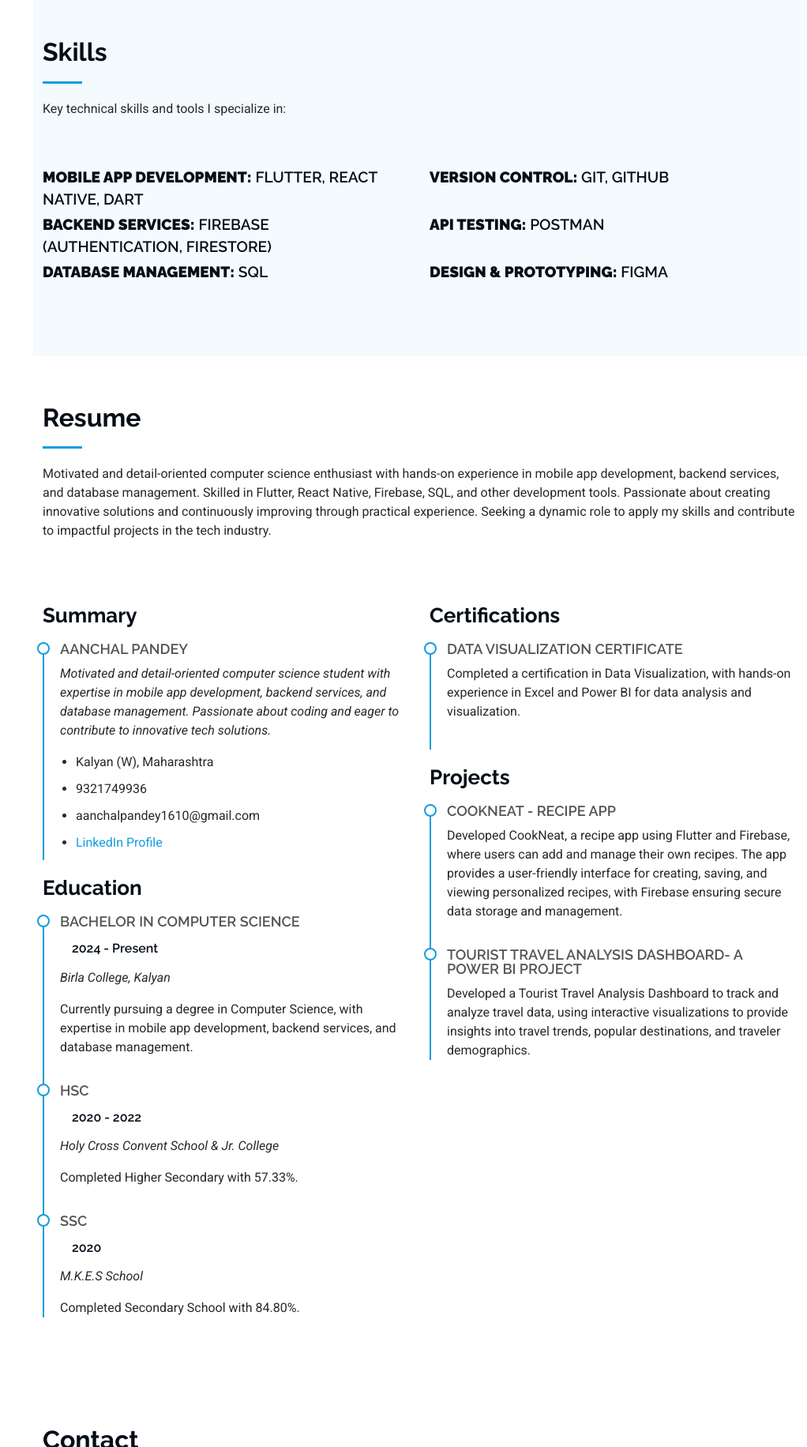
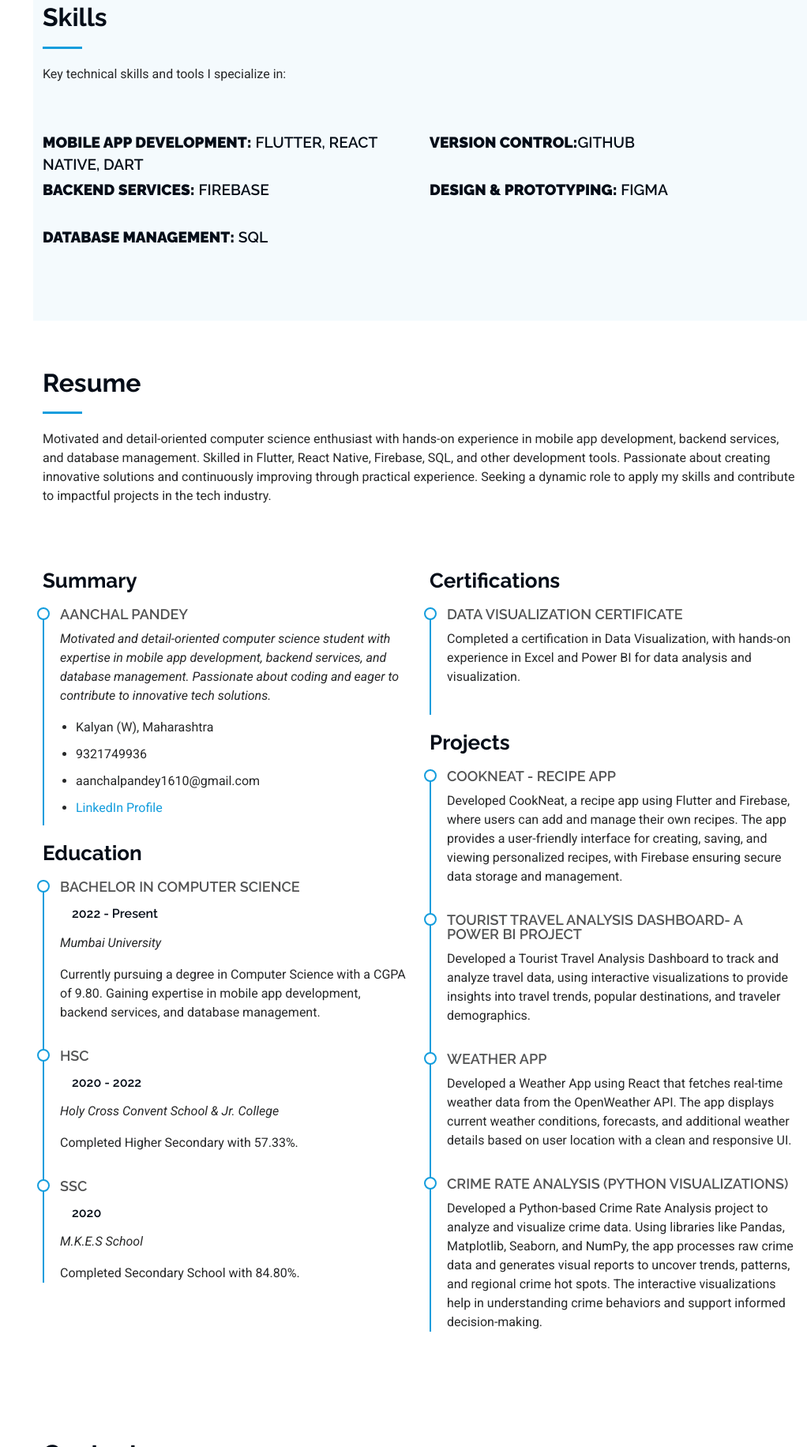
Before and after one commit to AanchalPandey16/Portfolio, a plain HTML site: page index.html in a window 1280 px wide. Shown: the part 1871-3703 px from the top of the page at 79% size, without its empty margins (258-1280 px from the left). Drawn offline with Linux system fonts and the light colour scheme.

Commit message:
Update index.html

```diff
--- a/index.html
+++ b/index.html
@@ -73,7 +73,7 @@
 
       <div class="container" data-aos="fade-up" data-aos-delay="100">
         <h2>Aanchal Pandey</h2>
-        <p>I'm <span class="typed" data-typed-items="a student,"></span><span class="typed-cursor typed-cursor--blink" aria-hidden="true"></span><span class="typed-cursor typed-cursor--blink" aria-hidden="true"></span></p>
+        <p>I'm <span class="typed" data-typed-items="a fresher,"></span><span class="typed-cursor typed-cursor--blink" aria-hidden="true"></span><span class="typed-cursor typed-cursor--blink" aria-hidden="true"></span></p>
       </div>
 
     </section><!-- /Hero Section -->
@@ -105,15 +105,13 @@
         <div class="row">
           <div class="col-lg-6">
             <ul>
-              <li><i class="bi bi-chevron-right"></i> <strong>Birthday:</strong> <span>16 October 2004</span></li>
-              <li><i class="bi bi-chevron-right"></i> <strong>Phone:</strong> <span>+919321749936</span></li>
               <li><i class="bi bi-chevron-right"></i> <strong>City:</strong> <span>Kalyan, Mumbai</span></li>
+              <li><i class="bi bi-chevron-right"></i> <strong>Degree:</strong> <span>Bachelor's in Computer Science</span></li>
             </ul>
           </div>
           <div class="col-lg-6">
             <ul>
-              <li><i class="bi bi-chevron-right"></i> <strong>Degree:</strong> <span>Bachelor's in Computer Science</span></li>
-              <li><i class="bi bi-chevron-right"></i> <strong>Email:</strong> <span>aanchalpandey1610@gmail.com</span></li>
+              <li><i class="bi bi-chevron-right"></i> <strong>Email:</strong> <span>pandeyaanchal1610@gmail.com</span></li>
               <li><i class="bi bi-chevron-right"></i> <strong>Profession:</strong> <span>student</span></li>
             </ul>
           </div>
@@ -197,7 +195,7 @@
         </div>
 
         <div class="progress">
-          <span class="skill" style="font-size: 1.2rem;"><strong>Backend Services:</strong> Firebase (Authentication, Firestore)</span>
+          <span class="skill" style="font-size: 1.2rem;"><strong>Backend Services:</strong> Firebase</span>
         </div>
 
         <div class="progress">
@@ -208,13 +206,8 @@
       <!-- Right Column: Development Tools -->
       <div class="col-lg-6">
         <div class="progress">
-          <span class="skill" style="font-size: 1.2rem;"><strong>Version Control:</strong> Git, GitHub</span>
+          <span class="skill" style="font-size: 1.2rem;"><strong>Version Control:</strong>GitHub</span>
         </div>
-
-        <div class="progress">
-          <span class="skill" style="font-size: 1.2rem;"><strong>API Testing:</strong> Postman</span>
-        </div>
-
         <div class="progress">
           <span class="skill" style="font-size: 1.2rem;"><strong>Design & Prototyping:</strong> Figma</span>
         </div>
@@ -259,9 +252,9 @@
         <h3 class="resume-title">Education</h3>
         <div class="resume-item">
           <h4>Bachelor in Computer Science</h4>
-          <h5>2024 - Present</h5>
-          <p><em>Birla College, Kalyan</em></p>
-          <p>Currently pursuing a degree in Computer Science, with expertise in mobile app development, backend services, and database management.</p>
+          <h5>2022 - Present</h5>
+          <p><em>Mumbai University</em></p>
+          <p>Currently pursuing a degree in Computer Science with a CGPA of 9.80. Gaining expertise in mobile app development, backend services, and database management.</p>
         </div><!-- End Resume Item -->
 
         <div class="resume-item">
@@ -295,10 +288,20 @@
           <p>Developed CookNeat, a recipe app using Flutter and Firebase, where users can add and manage their own recipes. The app provides a user-friendly interface for creating, saving, and viewing personalized recipes, with Firebase ensuring secure data storage and management.</p>
         </div><!-- End Resume Item -->
 
-        <!-- New Project Container -->
+
         <div class="resume-item">
           <h4>Tourist Travel Analysis Dashboard- A power BI project</h4>
           <p>Developed a Tourist Travel Analysis Dashboard to track and analyze travel data, using interactive visualizations to provide insights into travel trends, popular destinations, and traveler demographics.</p>
+        </div><!-- End Resume Item -->
+
+        <div class="resume-item">
+          <h4>Weather App</h4>
+          <p>Developed a Weather App using React that fetches real-time weather data from the OpenWeather API. The app displays current weather conditions, forecasts, and additional weather details based on user location with a clean and responsive UI.</p>
+        </div><!-- End Resume Item -->
+
+        <div class="resume-item">
+          <h4>Crime Rate Analysis (Python Visualizations)</h4>
+          <p>Developed a Python-based Crime Rate Analysis project to analyze and visualize crime data. Using libraries like Pandas, Matplotlib, Seaborn, and NumPy, the app processes raw crime data and generates visual reports to uncover trends, patterns, and regional crime hot spots. The interactive visualizations help in understanding crime behaviors and support informed decision-making.</p>
         </div><!-- End Resume Item -->
 
       </div><!-- End Right Column -->
@@ -333,7 +336,7 @@
             <i class="bi bi-envelope flex-shrink-0"></i>
             <div>
               <h3>Email Me</h3>
-              <p><a href="mailto:jogindartiwari1020@gmail.com">aanchalpandey1610@gmail.com</a></p>
+              <p><a href="mailto:jogindartiwari1020@gmail.com">pandeyaanchal1610@gmail.com</a></p>
             </div>
           </div><!-- End Info Item -->
         </div>
```
